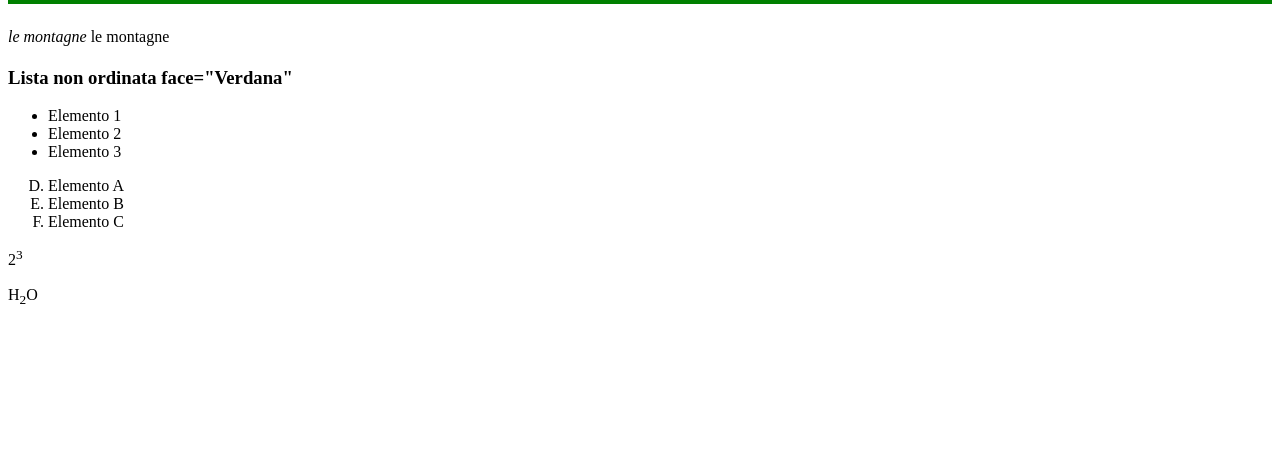
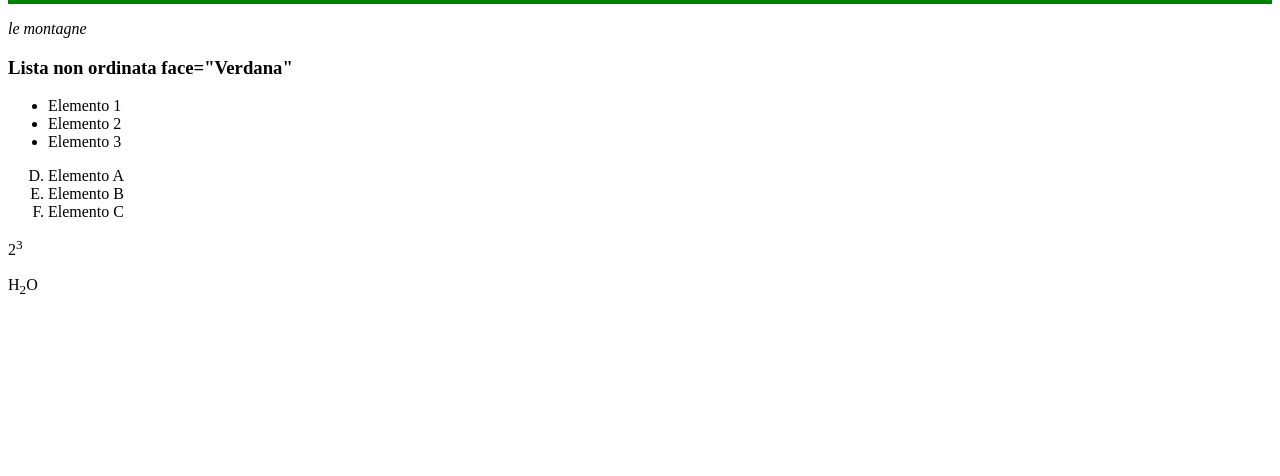
Before and after one commit to aury16/aury16.github.io, a plain HTML site: page esercizio2slide.html in a window 1280 px wide. Shown: the part 324-800 px from the top of the page. Drawn offline with Linux system fonts and the light colour scheme.

Commit message:
Update esercizio2slide.html

```diff
--- a/esercizio2slide.html
+++ b/esercizio2slide.html
@@ -11,8 +11,8 @@
     </center>
     <hr size="8" align="center" color="green">
    <p align={right}>
-       <i> le montagne</i>
-       <font size="5" face="Verdana" color="blue"></font> le montagne </p>
+       <i> <font size="5" face="Verdana" color="blue"></font></p> le montagne</i>
+
     </p>
      <h3>Lista non ordinata face="Verdana"</h3>
     <ul>
```
